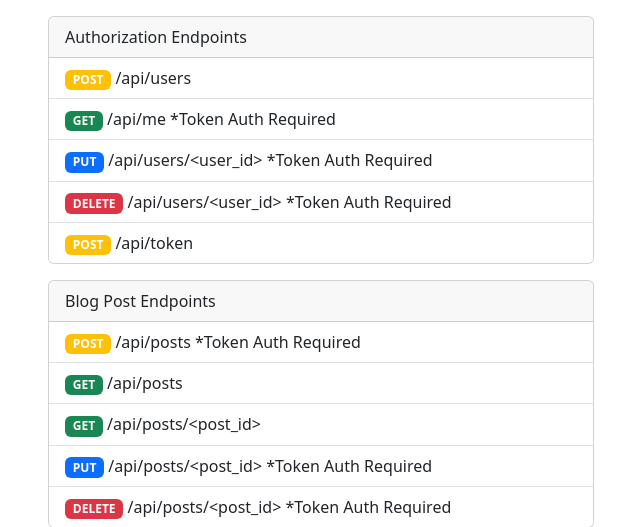
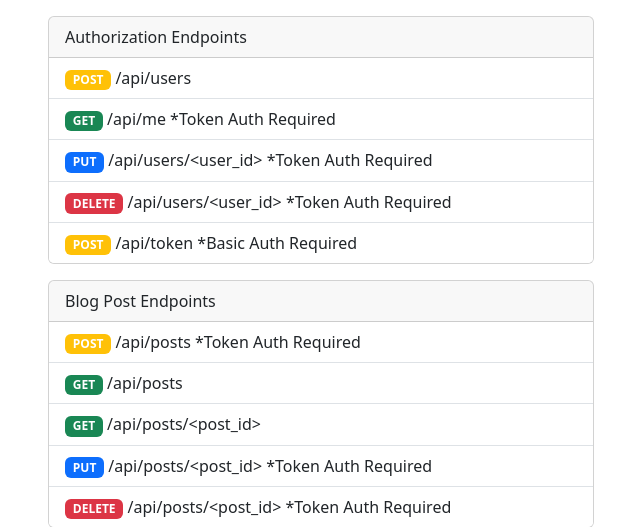
Before and after one commit to bstanton773/kekambas_blog_api, a Flask app: page / in a window 1280 px wide. Shown: the part 50-577 px from the top of the page, without its empty margins (319-959 px from the left). Run offline with Flask 3, Linux system fonts and the light colour scheme.

Commit message:
Quick update:

```diff
--- a/app/templates/index.html
+++ b/app/templates/index.html
@@ -36,7 +36,7 @@
                             <span class="badge bg-danger">DELETE</span> /api/users/&lt;user_id&gt; *Token Auth Required
                         </li>
                         <li class="list-group-item">
-                            <span class="badge bg-warning">POST</span> /api/token
+                            <span class="badge bg-warning">POST</span> /api/token *Basic Auth Required
                         </li>
                     </ul>
                 </div>
```
